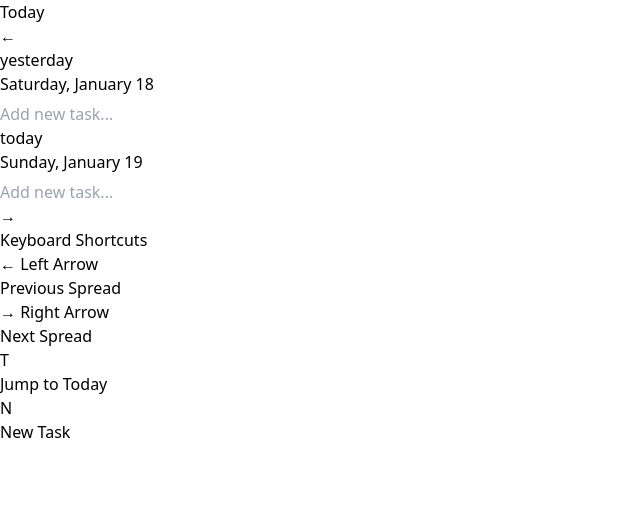
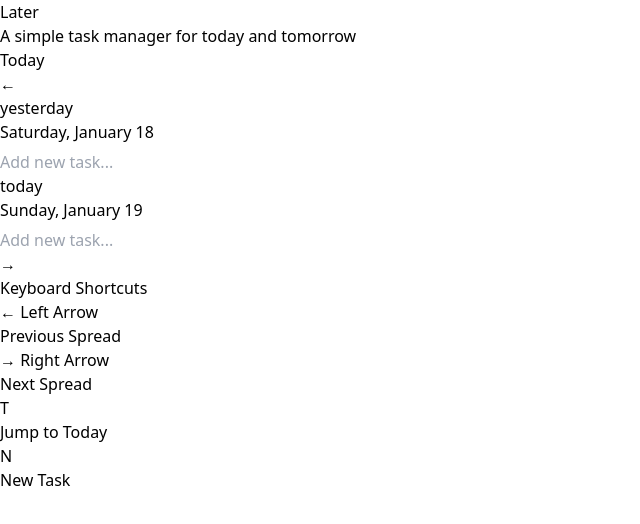
Before and after one commit to narthur/later, a SvelteKit app: page / in a window 1280 px wide. Shown: the top 524 px of the page, without its empty margins (0-640 px from the left). Built offline with nearby package versions, Linux system fonts and the light colour scheme; some icons are missing.

Commit message:
Update +page.svelte

```diff
--- a/src/routes/+page.svelte
+++ b/src/routes/+page.svelte
@@ -97,6 +97,11 @@
 
 <div class="min-h-screen bg-amber-100 p-8">
 	<div class="mx-auto max-w-4xl">
+		<header class="mb-8 text-center">
+			<h1 class="mb-2 font-serif text-4xl font-bold text-amber-900">Later</h1>
+			<p class="text-sm text-amber-800">A simple task manager for today and tomorrow</p>
+		</header>
+
 		<div class="mb-4 flex justify-center">
 			<button
 				onclick={jumpToToday}
```
